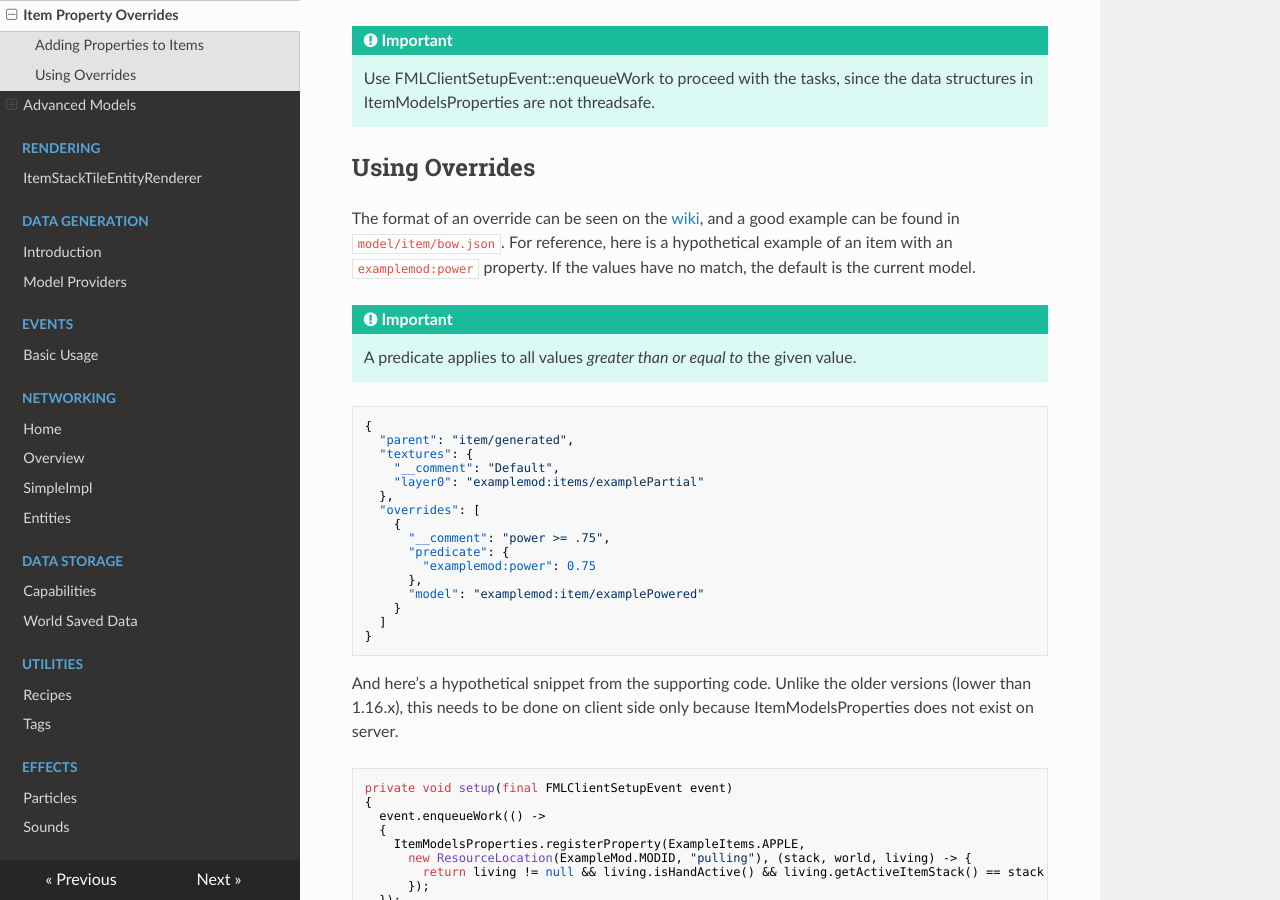
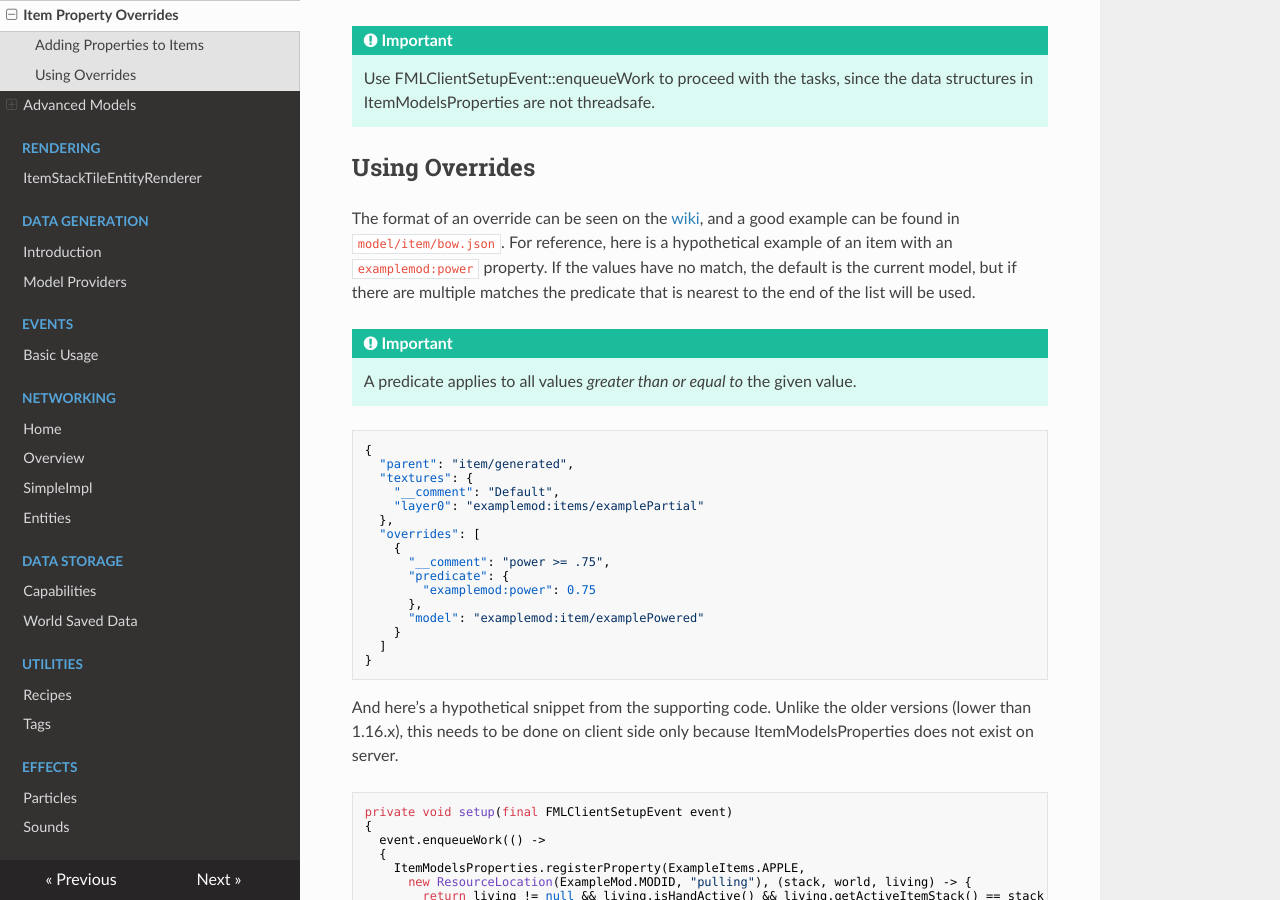
Before and after one commit to MinecraftForge/Documentation, an MkDocs documentation site: the page built from docs/models/overrides.md, in a window 1280 px wide and 900 px high, scrolled down 800 px. Built offline with MkDocs 1.6.1, drawn with Linux system fonts in a browser that asks for light colours; nearby versions of some CDN libraries.

Commit message:
Update overrides.md

```diff
--- a/docs/models/overrides.md
+++ b/docs/models/overrides.md
@@ -16,7 +16,7 @@ There's also another private method `ItemModelsProperties::registerGlobalPropert
 Using Overrides
 ---------------
 
-The format of an override can be seen on the [wiki][format], and a good example can be found in `model/item/bow.json`. For reference, here is a hypothetical example of an item with an `examplemod:power` property. If the values have no match, the default is the current model.
+The format of an override can be seen on the [wiki][format], and a good example can be found in `model/item/bow.json`. For reference, here is a hypothetical example of an item with an `examplemod:power` property. If the values have no match, the default is the current model, but if there are multiple matches the predicate that is nearest to the end of the list will be used.
 
 !!! important
     A predicate applies to all values *greater than or equal to* the given value.
```
